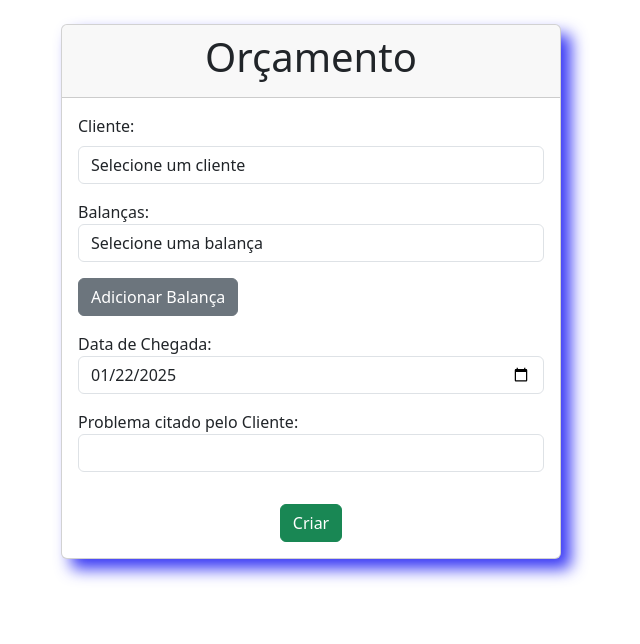
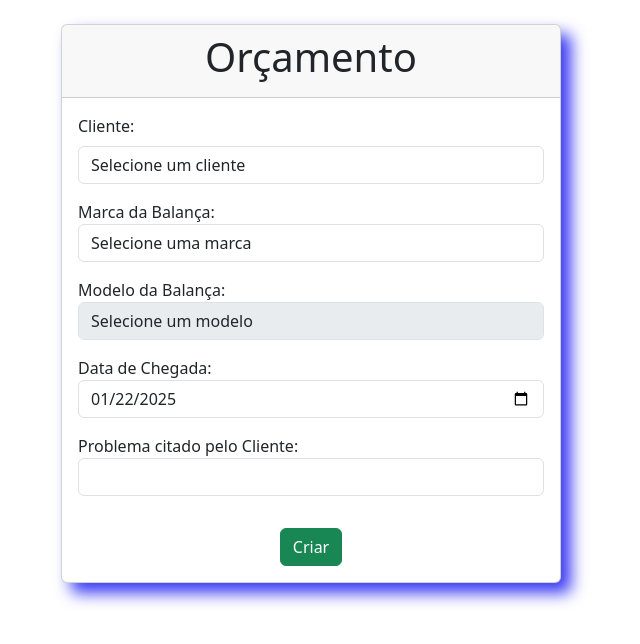
Before and after one commit to lArauj0/sis_loja, a Django app: page /criar_orcamento/ in a window 1280 px wide. Shown: the part 56-700 px from the top of the page, without its empty margins (329-969 px from the left). Run offline with Django 5.2, Linux system fonts and the light colour scheme; data comes from the database, SQL or seed files in the repository; both versions use the stored data as it was after the commit.

Commit message:
mais algumas mudanças

```diff
--- a/myproject/sis_orcamento/templates/sis_orcamento/pages/criar_orcamento.html
+++ b/myproject/sis_orcamento/templates/sis_orcamento/pages/criar_orcamento.html
@@ -4,7 +4,7 @@
 
 {% block content %}
     <div class="container justify-content-center mt-4">
-        <div class="card my_class" style='max-width: 500px; margin: auto;'>
+        <div class="card my_class" style="max-width: 500px; margin: auto;">
             <div class="card-header text-center">
                 <h1>Orçamento</h1>
             </div>
@@ -23,16 +23,23 @@
                         </select>
                     </div>
 
-                    <!-- Campo de Seleção de Balanças -->
+                    <!-- Campo de Seleção de Marcas -->
                     <div class="form-group mb-3">
-                        <label for="balancas_select">Balanças:</label>
-                        <select id="balancas_select" class="form-control mb-2" name="balancas">
-                            <option value=""disabled selected>Selecione uma balança</option>
-                            {% for balanca in balancas %}
-                                <option value="{{ balanca.id }}">{{ balanca.marca }}</option>
+                        <label for="marca_select">Marca da Balança:</label>
+                        <select id="marca_select" class="form-control mb-2" name="marca" required>
+                            <option value="" disabled selected>Selecione uma marca</option>
+                            {% for marca in marcas %}
+                                <option value="{{ marca }}">{{ marca }}</option>
                             {% endfor %}
                         </select>
-                        <button type="button" class="btn btn-secondary mt-2" id="add_balanca">Adicionar Balança</button>
+                    </div>
+
+                    <!-- Campo de Seleção de Modelos -->
+                    <div class="form-group mb-3">
+                        <label for="modelo_select">Modelo da Balança:</label>
+                        <select id="modelo_select" class="form-control mb-2" name="modelo" disabled required>
+                            <option value="" disabled selected>Selecione um modelo</option>
+                        </select>
                     </div>
 
                     <!-- Container dos Números de Série -->
@@ -63,61 +70,70 @@
             const dataInput = document.getElementById('data_chegada');
             if (dataInput) {
                 const today = new Date();
-                const formattedDate = today.toISOString().split('T')[0]; // Formata como YYYY-MM-DD
+                const formattedDate = today.toISOString().split('T')[0];
                 dataInput.value = formattedDate;
             }
         });
 
-        // Função para adicionar balanças ao formulário
-        document.getElementById('add_balanca').addEventListener('click', function () {
-            const balancaSelect = document.getElementById('balancas_select');
+        // Atualiza os modelos dinamicamente com base na marca selecionada
+        document.getElementById('marca_select').addEventListener('change', function () {
+            const marcaSelecionada = this.value;
+            const modeloSelect = document.getElementById('modelo_select');
+
+            modeloSelect.innerHTML = '<option value="" disabled selected>Selecione um modelo</option>';
+            modeloSelect.disabled = true;
+
+            if (marcaSelecionada) {
+                fetch(`/obter_modelos_por_marca/?marca=${encodeURIComponent(marcaSelecionada)}`)
+                    .then(response => response.json())
+                    .then(data => {
+                        if (data.length > 0) {
+                            modeloSelect.disabled = false;
+                            data.forEach(modelo => {
+                                const option = document.createElement('option');
+                                option.value = modelo.id;
+                                option.text = modelo.modelo;
+                                modeloSelect.appendChild(option);
+                            });
+                        }
+                    })
+                    .catch(error => console.error('Erro ao carregar modelos:', error));
+            }
+        });
+
+        // Adiciona campos de número de série dinamicamente
+        document.getElementById('modelo_select').addEventListener('change', function () {
+            const modeloSelecionado = this.options[this.selectedIndex];
+            const modeloId = modeloSelecionado.value;
+            const modeloTexto = modeloSelecionado.text;
             const container = document.getElementById('numeros_serie_container');
 
-            // Obter todas as opções selecionadas no <select>
-            const selectedOptions = Array.from(balancaSelect.selectedOptions);
-
-            selectedOptions.forEach(option => {
-                const balancaId = option.value;
-                const balancaMarca = option.text;
-
-                // Verificar se o campo para essa balança já existe
-                if (container.querySelector(`[data-balanca="${balancaId}"]`)) {
-                    return; // Pular se já foi adicionado
-                }
-
-                // Cria um div para o campo de número de série e o nome da balança
-                const balancaGroup = document.createElement('div');
-                balancaGroup.className = 'form-group mb-3 d-flex align-items-center';
-                balancaGroup.dataset.balanca = balancaId; // Marca o elemento para remoção
+            if (!container.querySelector(`[data-modelo="${modeloId}"]`)) {
+                const div = document.createElement('div');
+                div.className = 'form-group mb-3 d-flex align-items-center';
+                div.setAttribute('data-modelo', modeloId);
 
                 const label = document.createElement('label');
                 label.className = 'me-2';
-                label.innerText = `Número de Série para ${balancaMarca}:`;
+                label.textContent = `Número de Série (${modeloTexto}):`;
 
                 const input = document.createElement('input');
-                input.className = 'form-control mb-2 me-2';
+                input.className = 'form-control me-2';
                 input.type = 'text';
-                input.name = `numero_serie_${balancaId}`; // Nome único
+                input.name = `numero_serie_${modeloId}`;
 
                 const removeBtn = document.createElement('button');
                 removeBtn.type = 'button';
                 removeBtn.className = 'btn btn-danger btn-sm';
-                removeBtn.innerText = 'Remover';
+                removeBtn.textContent = 'Remover';
+                removeBtn.addEventListener('click', () => div.remove());
 
-                // Função para remover o campo atual
-                removeBtn.addEventListener('click', function () {
-                    balancaGroup.remove();
-                });
+                div.appendChild(label);
+                div.appendChild(input);
+                div.appendChild(removeBtn);
 
-                // Adiciona os elementos ao container
-                balancaGroup.appendChild(label);
-                balancaGroup.appendChild(input);
-                balancaGroup.appendChild(removeBtn);
-                container.appendChild(balancaGroup);
-            });
-
-            // Limpa as seleções no <select>
-            balancaSelect.selectedIndex = -1;
+                container.appendChild(div);
+            }
         });
     </script>
 {% endblock %}
--- a/myproject/sis_orcamento/urls.py
+++ b/myproject/sis_orcamento/urls.py
@@ -12,4 +12,5 @@ urlpatterns = [
     path('deletar_clientes/<int:id>/', views.deletar_clientes, name='deletar_clientes'),
     path('deletar_balancas/<int:id>/', views.deletar_balanca, name='deletar_balanca'),
     path('deletar_orcamento/<int:id>/', views.deletar_orcamento, name='deletar_orcamento'),
+    path('obter_modelos_por_marca/', views.obter_modelos_por_marca, name='obter_modelos_por_marca'),
 ]
--- a/myproject/sis_orcamento/views.py
+++ b/myproject/sis_orcamento/views.py
@@ -81,7 +81,13 @@ def criar_orcamento(request):
     if request.method == 'GET':
         clientes = Clientes.objects.all()
         balancas = Balancas.objects.all()
-        return render(request, 'sis_orcamento/pages/criar_orcamento.html', {'clientes': clientes, 'balancas': balancas})
+        marcas = balancas.values_list('marca', flat=True).distinct()  # Extrai as marcas
+        print("Marcas disponíveis:", marcas)  # Debug: Verificar as marcas no console
+        return render(request, 'sis_orcamento/pages/criar_orcamento.html', {
+            'clientes': clientes,
+            'balancas': balancas,
+            'marcas': marcas,  # Passa as marcas para o template
+        })
 
     elif request.method == 'POST':
         cliente_id = request.POST.get('cliente')
@@ -89,19 +95,17 @@ def criar_orcamento(request):
         data_chegada = request.POST.get('data_chegada')
         problema_pelo_cliente = request.POST.get('problema_pelo_cliente')
 
-
         for i in request.POST.keys():
-            if "numero_serie_"  in i:
+            if "numero_serie_" in i:
                 balanca_ids.append(i[13:])
 
         if cliente_id and balanca_ids and data_chegada:
             cliente = get_object_or_404(Clientes, id=cliente_id)
             status = "Em andamento"  # Definir o status como "Em andamento" automaticamente
 
-
             for balanca_id in balanca_ids:
                 balanca = get_object_or_404(Balancas, id=balanca_id)
-                num_serie_balanca = request.POST.get(f'numero_serie_{balanca_id}') # Pega o número de série da balança
+                num_serie_balanca = request.POST.get(f'numero_serie_{balanca_id}')  # Pega o número de série da balança
 
                 # Cria um orçamento para cada balança com o número de série correspondente
                 Orcamentos.objects.create(
@@ -120,6 +124,7 @@ def criar_orcamento(request):
                 'clientes': Clientes.objects.all(),
                 'balancas': Balancas.objects.all(),
             })
+
 
 
 def atualizar_orcamento(request, id):
@@ -187,9 +192,19 @@ def listas_gerais(request):
     nome = request.GET.get('nome', '').strip()
 
     if nome:
-        values_orcamento = Orcamentos.objects.select_related('cliente', 'balanca').filter(cliente__nome__icontains=nome)
+        values_orcamento = Orcamentos.objects.select_related('cliente', 'balanca').filter(
+            cliente__nome__icontains=nome
+        ) | Orcamentos.objects.filter(
+            num_serie_balanca__icontains=nome
+        )
         values_clientes = Clientes.objects.filter(nome__icontains=nome)
-        values_balancas = Balancas.objects.filter(marca__icontains=nome)
+        values_balancas = Balancas.objects.filter(
+            modelo__icontains=nome
+        ) | Balancas.objects.filter(
+            marca__icontains=nome
+        ) | Balancas.objects.filter(
+            id__icontains=nome  # Se o número de série for associado por ID
+        )
     else:
         values_orcamento = Orcamentos.objects.select_related('cliente', 'balanca').all()
         values_clientes = Clientes.objects.all()
@@ -198,8 +213,9 @@ def listas_gerais(request):
     # Usando list comprehensions para criar as listas
     orcamentos = [{
         'id': value.id,
-        'cliente': value.cliente.nome if value.cliente else 'N/A',  # Checando se cliente existe
-        'balanca': value.balanca.marca if value.balanca else 'N/A',  # Checando se balança existe
+        'cliente': value.cliente.nome if value.cliente else 'N/A',
+        'balanca': value.balanca.marca if value.balanca else 'N/A',
+        'modelo': value.balanca.modelo if value.balanca else 'N/A',
         'data_chegada': value.data_chegada,
         'data_entrega': value.data_entrega,
         'valor': value.valor,
@@ -227,3 +243,12 @@ def listas_gerais(request):
         'lista_balancas': balancas
     }
     return render(request, 'sis_orcamento/pages/listas.html', context)
+
+from django.http import JsonResponse
+
+def obter_modelos_por_marca(request):
+    marca = request.GET.get('marca', None)
+    if marca:
+        modelos = Balancas.objects.filter(marca=marca).values('id', 'modelo')
+        return JsonResponse(list(modelos), safe=False)
+    return JsonResponse([], safe=False)
--- a/myproject/templates/globals/index.html
+++ b/myproject/templates/globals/index.html
@@ -5,12 +5,14 @@
     <meta charset="UTF-8">
     <meta name="viewport" content="width=device-width, initial-scale=1.0">
     <title>{% block title %}{% endblock %}</title>
-    <link rel="stylesheet" href="{% static 'static\globals\css\style.css' %}">
+    <link rel="stylesheet" href="{% static 'globals/css/style.css' %}">
     <link href="https://cdn.jsdelivr.net/npm/bootstrap@5.3.3/dist/css/bootstrap.min.css" rel="stylesheet">
     <script src="https://cdn.jsdelivr.net/npm/bootstrap@5.3.3/dist/js/bootstrap.bundle.min.js"></script>
 </head>
 <body>
     {% include 'globals/partials/header.html' %}
     {% block content %}{% endblock %}
+
+    <!-- <script src="{% static 'globals/js/script.js' %}"></script> -->
 </body>
 </html>
```
Also changed, not shown: myproject/sis_orcamento/templates/sis_orcamento/pages/atualizar_orcamento.html (+11 -0 lines), myproject/sis_orcamento/templates/sis_orcamento/pages/listas.html (+21 -0 lines), myproject/static/globals/css/style.css (+49 -0 lines), myproject/static/globals/js/script.js (+17 -0 lines), myproject/db.sqlite3.
